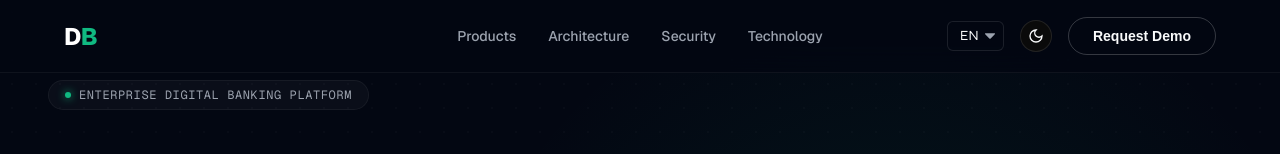
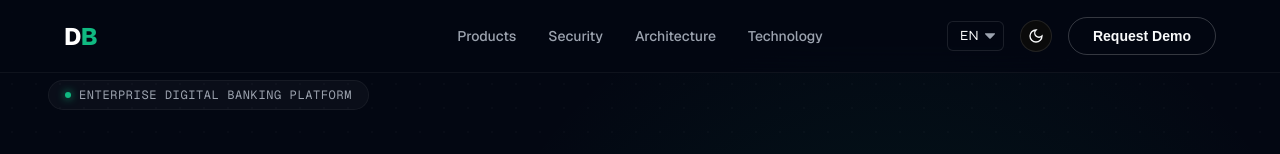
Before and after one commit to achyuthkp27/digital-banking, a Next.js app: page /en in a window 1280 px wide. Shown: the top 154 px of the page. Built offline with nearby package versions, Linux system fonts and the light colour scheme.

Commit message:
code improvements

```diff
--- a/src/components/landing/Navbar.tsx
+++ b/src/components/landing/Navbar.tsx
@@ -119,13 +119,22 @@ export default function Navbar() {
         <div style={{ display: 'flex', gap: '32px', justifySelf: 'center' }}>
           {[
             { key: 'products', href: '/#products' },
+            { key: 'security', href: '/#security' },
             { key: 'architecture', href: '/#architecture' },
-            { key: 'security', href: '/#security' },
             { key: 'technology', href: '/#technology' },
           ].map((item) => (
             <Link
               key={item.key}
               href={item.href}
+              onClick={(e) => {
+                const targetId = item.href.replace('/#', '');
+                const element = document.getElementById(targetId);
+                if (element) {
+                  e.preventDefault();
+                  const yOffset = element.getBoundingClientRect().top + window.scrollY - 72; // 72px is navbar height
+                  window.scrollTo({ top: yOffset, behavior: 'smooth' });
+                }
+              }}
               style={{
                 color: 'var(--text-secondary)',
                 fontSize: '14px',
```
